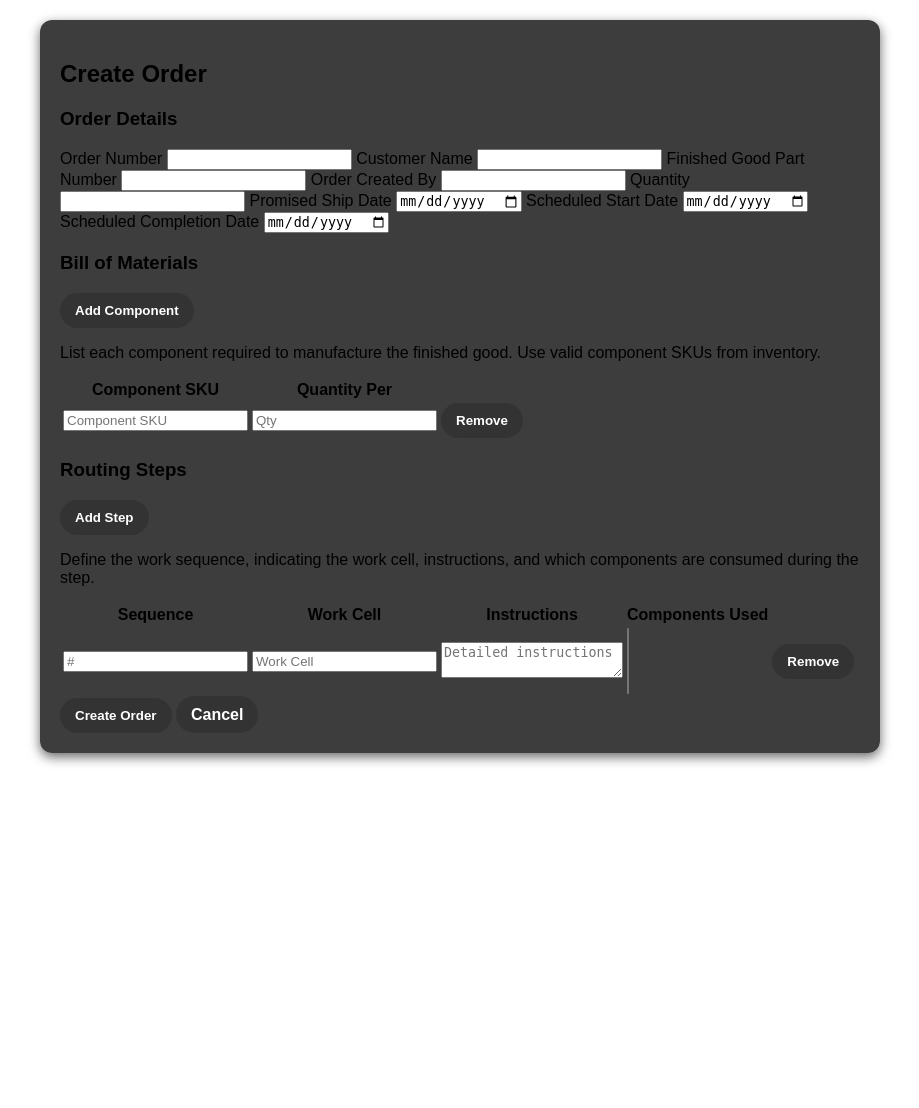
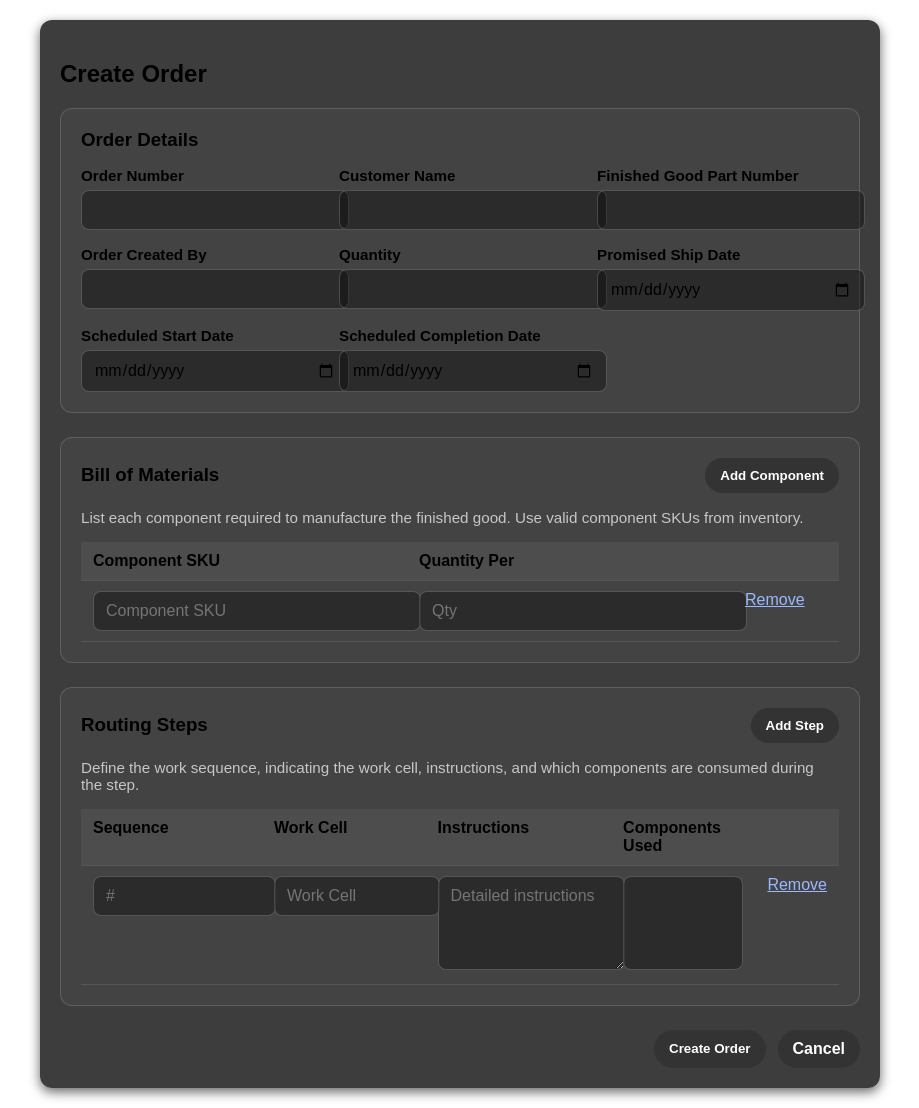
Before and after one commit to baldus/Hyperion-Operations-Hub, a Flask app: page /orders/new in a window 1280 px wide. Shown: the part 134-1242 px from the top of the page, without its empty margins (180-1099 px from the left). Before the commit the page ends 899 px from the top, so only its background shows below. Run offline with Flask 3, Linux system fonts and the light colour scheme; the visitor is signed in with stand-in values (Sample User, id 1); lists and menus that the app fills with data are empty.

Commit message:
Refine create order UI and require admin access

```diff
--- a/invapp2/invapp/routes/orders.py
+++ b/invapp2/invapp/routes/orders.py
@@ -1,7 +1,15 @@
 import json
 from datetime import datetime
 
-from flask import Blueprint, flash, redirect, render_template, request, url_for
+from flask import (
+    Blueprint,
+    flash,
+    redirect,
+    render_template,
+    request,
+    session,
+    url_for,
+)
 from sqlalchemy import or_
 from sqlalchemy.orm import joinedload
 
@@ -81,6 +89,11 @@ def _parse_date(raw_value, field_label, errors):
 
 @bp.route("/new", methods=["GET", "POST"])
 def new_order():
+    if not session.get("is_admin"):
+        next_target = request.full_path if request.query_string else request.path
+        flash("Administrator access is required to create new orders.", "danger")
+        return redirect(url_for("admin.login", next=next_target))
+
     items = Item.query.order_by(Item.sku).all()
     form_data = {
         "order_number": "",
--- a/invapp2/invapp/static/style.css
+++ b/invapp2/invapp/static/style.css
@@ -178,4 +178,186 @@ body.dark .modal-content {
 .orders-filter input[type="search"] {
     padding: 8px 12px;
     border-radius: 20px;
-    borde
+    border: none;
+}
+
+/* --- Forms --- */
+.form-stack {
+    display: flex;
+    flex-direction: column;
+    gap: 24px;
+}
+
+.form-section {
+    padding: 20px;
+    border-radius: 12px;
+    background-color: rgba(255, 255, 255, 0.03);
+    border: 1px solid rgba(255, 255, 255, 0.15);
+    display: flex;
+    flex-direction: column;
+    gap: 16px;
+}
+
+body.light .form-section {
+    background-color: #f9f9fb;
+    border-color: #d8dbe3;
+}
+
+.form-section h3 {
+    margin: 0;
+}
+
+.section-header {
+    display: flex;
+    align-items: center;
+    justify-content: space-between;
+    gap: 16px;
+}
+
+.section-help {
+    margin: 0;
+    color: rgba(255, 255, 255, 0.7);
+    font-size: 0.95rem;
+}
+
+body.light .section-help {
+    color: #4a4a4a;
+}
+
+.form-grid {
+    display: grid;
+    grid-template-columns: repeat(auto-fit, minmax(220px, 1fr));
+    gap: 16px;
+}
+
+.form-field {
+    display: flex;
+    flex-direction: column;
+    gap: 6px;
+}
+
+.form-field .field-label {
+    font-weight: 600;
+    font-size: 0.95rem;
+}
+
+.form-section input[type="text"],
+.form-section input[type="number"],
+.form-section input[type="date"],
+.form-section textarea,
+.form-section select {
+    width: 100%;
+    padding: 10px 12px;
+    border-radius: 8px;
+    border: 1px solid rgba(255, 255, 255, 0.2);
+    background-color: rgba(0, 0, 0, 0.35);
+    color: inherit;
+    font: inherit;
+    transition: border-color 0.2s ease, box-shadow 0.2s ease;
+}
+
+body.light .form-section input[type="text"],
+body.light .form-section input[type="number"],
+body.light .form-section input[type="date"],
+body.light .form-section textarea,
+body.light .form-section select {
+    background-color: #fff;
+    border-color: #c5cad6;
+}
+
+.form-section input[type="text"]:focus,
+.form-section input[type="number"]:focus,
+.form-section input[type="date"]:focus,
+.form-section textarea:focus,
+.form-section select:focus {
+    outline: none;
+    border-color: #7aa2ff;
+    box-shadow: 0 0 0 3px rgba(122, 162, 255, 0.25);
+}
+
+.form-section textarea {
+    min-height: 72px;
+    resize: vertical;
+}
+
+.table-scroll {
+    overflow-x: auto;
+}
+
+.form-table {
+    width: 100%;
+    border-collapse: collapse;
+    min-width: 520px;
+}
+
+.form-table th,
+.form-table td {
+    padding: 10px 12px;
+    border-bottom: 1px solid rgba(255, 255, 255, 0.1);
+    text-align: left;
+    vertical-align: top;
+}
+
+body.light .form-table th,
+body.light .form-table td {
+    border-color: #e0e3eb;
+}
+
+.form-table thead th {
+    font-weight: 600;
+    background-color: rgba(255, 255, 255, 0.05);
+}
+
+body.light .form-table thead th {
+    background-color: #f1f2f7;
+}
+
+.form-table td.numeric {
+    text-align: center;
+}
+
+.row-actions {
+    text-align: right;
+}
+
+.link-btn {
+    background: none;
+    border: none;
+    padding: 0;
+    color: #9bb9ff;
+    font: inherit;
+    cursor: pointer;
+    text-decoration: underline;
+}
+
+.link-btn:hover,
+.link-btn:focus {
+    background: none;
+    color: #c6d6ff;
+}
+
+body.light .link-btn {
+    color: #1d4ed8;
+}
+
+body.light .link-btn:hover,
+body.light .link-btn:focus {
+    color: #345fe0;
+}
+
+.form-actions {
+    display: flex;
+    flex-wrap: wrap;
+    justify-content: flex-end;
+    gap: 12px;
+}
+
+@media (max-width: 640px) {
+    .form-section {
+        padding: 16px;
+    }
+
+    .form-table {
+        min-width: 100%;
+    }
+}
--- a/invapp2/invapp/templates/orders/new.html
+++ b/invapp2/invapp/templates/orders/new.html
@@ -5,16 +5,16 @@
     <section class="form-section">
         <h3>Order Details</h3>
         <div class="form-grid">
-            <label>
-                <span>Order Number</span>
+            <label class="form-field">
+                <span class="field-label">Order Number</span>
                 <input type="text" name="order_number" value="{{ form_data.order_number }}" required>
             </label>
-            <label>
-                <span>Customer Name</span>
+            <label class="form-field">
+                <span class="field-label">Customer Name</span>
                 <input type="text" name="customer_name" value="{{ form_data.customer_name }}" required>
             </label>
-            <label>
-                <span>Finished Good Part Number</span>
+            <label class="form-field">
+                <span class="field-label">Finished Good Part Number</span>
                 <input type="text" name="finished_good_sku" list="item-skus" value="{{ form_data.finished_good_sku }}" required>
                 <datalist id="item-skus">
                     {% for item in items %}
@@ -22,24 +22,24 @@
                     {% endfor %}
                 </datalist>
             </label>
-            <label>
-                <span>Order Created By</span>
+            <label class="form-field">
+                <span class="field-label">Order Created By</span>
                 <input type="text" name="created_by" value="{{ form_data.created_by }}" required>
             </label>
-            <label>
-                <span>Quantity</span>
+            <label class="form-field">
+                <span class="field-label">Quantity</span>
                 <input type="number" name="quantity" min="1" value="{{ form_data.quantity }}" required>
             </label>
-            <label>
-                <span>Promised Ship Date</span>
+            <label class="form-field">
+                <span class="field-label">Promised Ship Date</span>
                 <input type="date" name="promised_date" value="{{ form_data.promised_date }}" required>
             </label>
-            <label>
-                <span>Scheduled Start Date</span>
+            <label class="form-field">
+                <span class="field-label">Scheduled Start Date</span>
                 <input type="date" name="scheduled_start_date" value="{{ form_data.scheduled_start_date }}" required>
             </label>
-            <label>
-                <span>Scheduled Completion Date</span>
+            <label class="form-field">
+                <span class="field-label">Scheduled Completion Date</span>
                 <input type="date" name="scheduled_completion_date" value="{{ form_data.scheduled_completion_date }}" required>
             </label>
         </div>
@@ -51,6 +51,7 @@
             <button type="button" class="action-btn" id="add-bom-component">Add Component</button>
         </div>
         <p class="section-help">List each component required to manufacture the finished good. Use valid component SKUs from inventory.</p>
+        <div class="table-scroll">
             <table class="form-table">
                 <thead>
                     <tr>
@@ -61,6 +62,7 @@
                 </thead>
                 <tbody id="bom-rows"></tbody>
             </table>
+        </div>
     </section>
 
     <section class="form-section">
@@ -69,6 +71,7 @@
             <button type="button" class="action-btn" id="add-routing-step">Add Step</button>
         </div>
         <p class="section-help">Define the work sequence, indicating the work cell, instructions, and which components are consumed during the step.</p>
+        <div class="table-scroll">
             <table class="form-table">
                 <thead>
                     <tr>
@@ -81,6 +84,7 @@
                 </thead>
                 <tbody id="routing-rows"></tbody>
             </table>
+        </div>
     </section>
 
     <input type="hidden" name="bom_data" id="bom-data">
```
Lines whose indentation alone changed are shown as unchanged.
